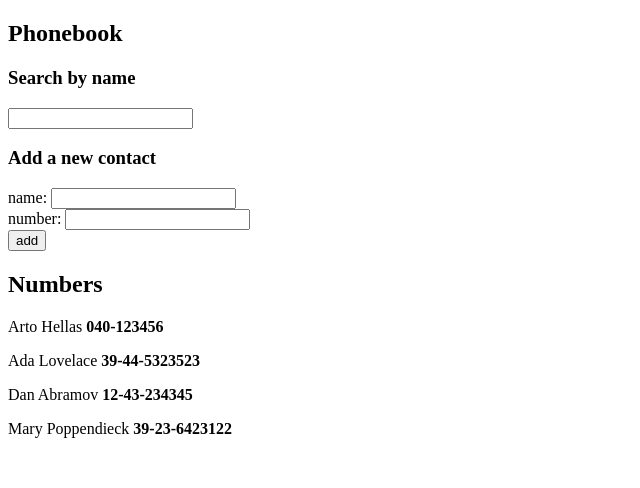
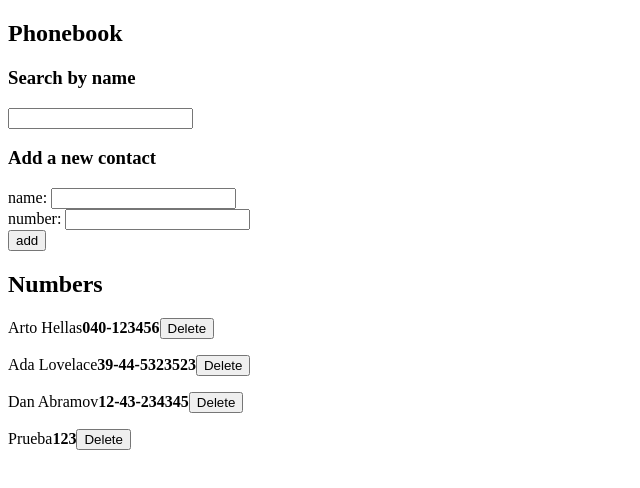
Before and after one commit to robertomergon/Full-Stack-Open-2024, a React (Vite) app in the folder part-2/phonebook/: page / in a window 1280 px wide. Shown: the top 488 px of the page, without its empty margins (0-640 px from the left). Built offline with nearby package versions, Linux system fonts and the light colour scheme; data requests are answered from the project's data file.

Commit message:
[FEAT] Exercises from 2.12 to 2.15

```diff
--- a/part-2/phonebook/db.json
+++ b/part-2/phonebook/db.json
@@ -16,9 +16,9 @@
       "id": "3"
     },
     {
-            "name": "Mary Poppendieck",
-            "number": "39-23-6423122",
-            "id": "4"
+      "id": "4",
+      "name": "Prueba",
+      "number": "123"
     }
   ]
 }
--- a/part-2/phonebook/src/App.jsx
+++ b/part-2/phonebook/src/App.jsx
@@ -2,7 +2,7 @@ import { useState, useEffect } from 'react'
 import List from './components/List'
 import Form from './components/Form'
 import Filter from './components/Filter'
-import { getAll } from './services/person.services'
+import { getAll, create, deleteContact, update } from './services/person.services'
 
 const App = () => {
   const [persons, setPersons] = useState([])
@@ -27,32 +27,29 @@ const App = () => {
     e.preventDefault()
     const personObject = {
       name: newName,
-      number: newNumber
+      number: newNumber,
+      id: new String(persons.length + 1)
     }
     if (persons.find(person => person.name === newName)) {
-      alert(`${newName} is already added to phonebook`)
-      setNewName('')
-      return
+      if (window.confirm(`${newName} is already added to phonebook, replace the old number with a new one?`)) {
+        const person = persons.find(person => person.name === newName)
+        const updatedPerson = { ...person, number: newNumber }
+        update(person.id, updatedPerson)
+          .then(response => {
+            setPersons(persons.map(person => person.id !== updatedPerson.id ? person : response.data))
+            setPersonsFiltered(persons.map(person => person.id !== updatedPerson.id ? person : response.data))
+          })
+        return
+      }
+      else return
     }
-    if (persons.find(person => person.number === newNumber)) {
-      alert(`${newNumber} is already added to phonebook`)
-      setNewNumber('')
-      return
-    }
-    setPersons(
-      [
-        ...persons,
-        personObject
-      ]
-    )
-    setPersonsFiltered(
-      [
-        ...personsFiltered,
-        personObject
-      ]
-    )
-    setNewName('')
-    setNewNumber('')
+    create(personObject)
+      .then(response => {
+        setPersons(persons.concat(response.data))
+        setPersonsFiltered(persons.concat(response.data))
+        setNewName('')
+        setNewNumber('')
+      })
   }
 
   const handleFilter = (e) => {
@@ -60,6 +57,17 @@ const App = () => {
     setNewFilter(filter)
     const filtered = persons.filter(person => person.name.toLowerCase().includes(filter.toLowerCase()))
     setPersonsFiltered(filtered)
+  }
+
+  const handleDelete = (id) => {
+    const person = persons.find(person => person.id === id)
+    if (window.confirm(`Delete ${person.name} ?`)) {
+      deleteContact(id)
+        .then(() => {
+          setPersons(persons.filter(person => person.id !== id))
+          setPersonsFiltered(persons.filter(person => person.id !== id))
+        })
+    }
   }
 
   return (
@@ -72,7 +80,7 @@ const App = () => {
       <div>
       </div>
       <h2>Numbers</h2>
-      <List contacts={personsFiltered} />
+      <List contacts={personsFiltered} deleteContact={handleDelete} />
     </div>
   )
 }
--- a/part-2/phonebook/src/components/List.jsx
+++ b/part-2/phonebook/src/components/List.jsx
@@ -1,9 +1,13 @@
-const List = ({ contacts }) => {
+const List = ({ contacts, deleteContact }) => {
     return (
         <div>
             {contacts.map((contact, index) => (
                 <div key={index}>
-                    <p>{contact.name} <b>{contact.number}</b></p>
+                    <p>
+                        {contact.name}
+                        <b>{contact.number}</b>
+                        <button onClick={() => deleteContact(contact.id)}>Delete</button>
+                    </p>
                 </div>
             ))}
         </div>
--- a/part-2/phonebook/src/services/person.services.js
+++ b/part-2/phonebook/src/services/person.services.js
@@ -5,3 +5,15 @@ const baseUrl = "http://localhost:3001/persons";
 export const getAll = () => {
     return axios.get(baseUrl);
 }
+
+export const create = (newObject) => {
+    return axios.post(baseUrl, newObject);
+}
+
+export const deleteContact = (id) => {
+    return axios.delete(`${baseUrl}/${id}`);
+}
+
+export const update = (id, newObject) => {
+    return axios.put(`${baseUrl}/${id}`, newObject);
+}
```
Lines whose indentation alone changed are shown as unchanged.
